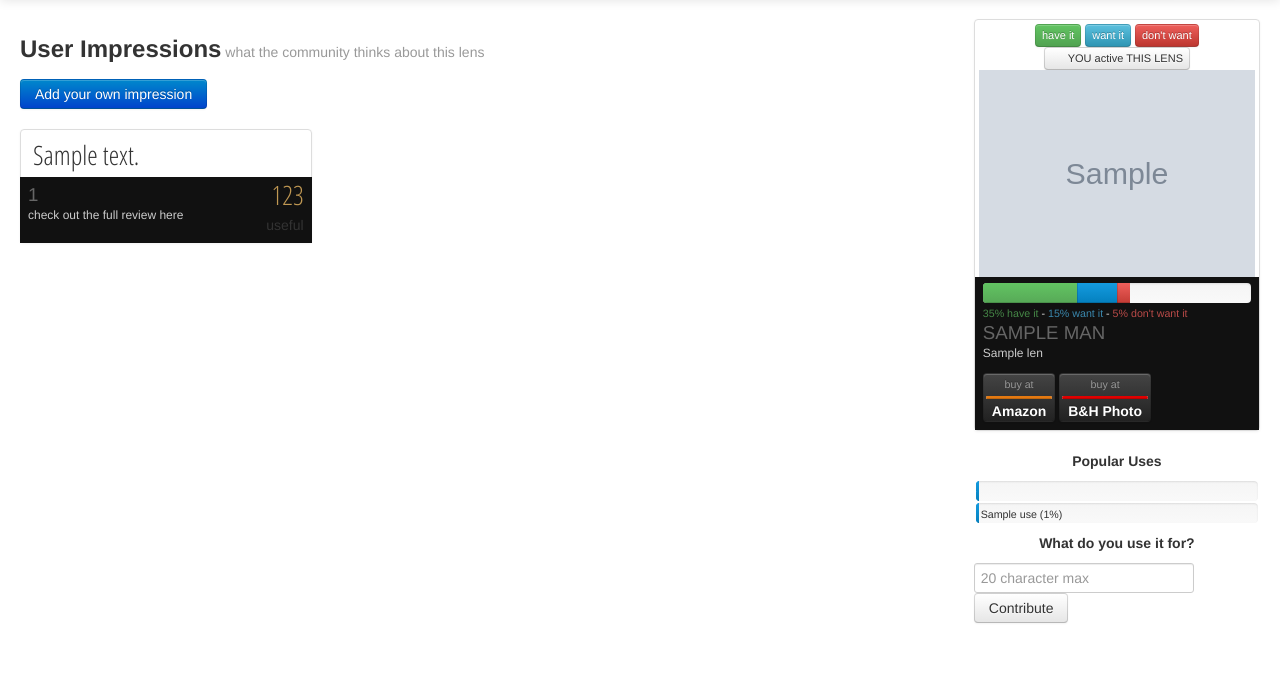
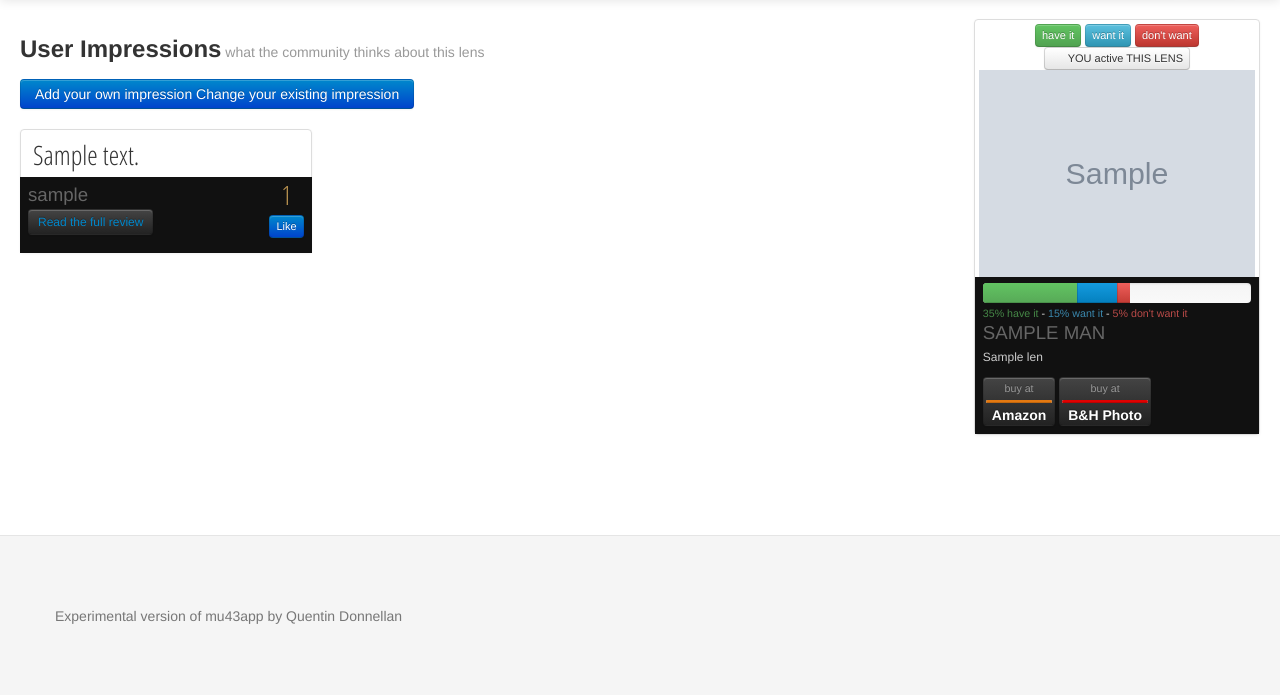
Before and after one commit to qdonnellan/speculess, a Python web app: template templates/lensPage.html in a window 1280 px wide. Shown: the part 41-736 px from the top of the page. Run offline with Jinja, Linux system fonts and the light colour scheme; the template is opened without the code that fills it: most values are stand-ins (such as "Sample title", 1, 10 or a date in 2020); grey boxes marked "Sample" are stand-in pictures; some libraries are stand-ins or nearby versions.

Commit message:
comment like function

```diff
--- a/stylesheets/docs.css
+++ b/stylesheets/docs.css
@@ -39,13 +39,18 @@
 .frontNailCardHead {
   color:#666;
   font-size:14pt;
-  margin:0px;
+  margin:0px 0px 4px 0px;
 }
 
 .frontNailCardInfo {
   color:#CCC;
   font-size:12px
 }
+
+.frontNailCardInfo a {
+  color:#08C;
+}
+
 
 .shopping {
   padding:0px;
--- a/templates/base.html
+++ b/templates/base.html
@@ -52,7 +52,13 @@
 			{% block body %}{% endblock %}
 		</div>
 
-
+		<footer class="footer">
+			<div class="container">
+				<p class="muted">
+					Experimental version of mu43app by Quentin Donnellan
+				</p>
+			</div>
+		</footer>
 
 	<script type="text/javascript">
 		$(document).ready(function () {
--- a/templates/lensPage.html
+++ b/templates/lensPage.html
@@ -5,7 +5,10 @@
 			<h3>User Impressions<small> what the community thinks about this lens</small></h3>
 
 			<!-- Button to trigger modal -->
-			<a href="#myModal" role="button" class="btn btn-primary" data-toggle="modal" style="display:{{ localUser.displayUser}}">Add your own impression</a>
+			<a href="#myModal" role="button" class="btn btn-primary" data-toggle="modal" style="display:{{ localUser.displayUser}}">
+				<span style="display:{{userComment.displayAlt}}">Add your own impression</span>
+				<span style="display:{{userComment.display}}">Change your existing impression</span>
+			</a>
 			<!-- Modal -->
 			<div id="myModal" class="modal hide fade" tabindex="-1" role="dialog" aria-labelledby="myModalLabel" aria-hidden="true">
 				<div class="modal-header">
@@ -17,11 +20,14 @@
 					<div class="modal-body">
 							<label><strong>In less than 200 characters,</strong> tell us what you think about this lens</label>
 
-							<textarea row="10" class="span12" name="newImpression" onblur="textCounter(this,this.form.counter,200);" onkeyup="textCounter(this,this.form.counter,200);"></textarea>
+							<textarea row="10" class="span12" name="newImpression" onblur="textCounter(this,this.form.counter,200);" onkeyup="textCounter(this,this.form.counter,200);">{{ userComment.comment }}</textarea>
 							<input class="btn btn-primary disabled" onblur="textCounter(this.form.recipients,this,200);" disabled  onfocus="this.blur();" value="200" name="counter" style="width:30px; padding:2px ">
-							<span class="muted">characters remaining</span><br><br> <hr>
+							<span class="muted">characters remaining</span>
+							<span class="text-error" style="display:{{ userComment.display }}"> leave blank to delete existing comment</span>
+							<br><br> <hr>
 							<label><strong>Link to your site</strong>, if you've written a detailed review on this lens, link to it here!</label>
-							<input type="text" class="span12" name="reviewLink" placeholder="http://myreviewblog.example.com"></input>
+							<input type="text" class="span12" name="reviewLink" placeholder="http://myreviewblog.example.com" value = "{{userComment.link}}">
+							<label class="muted">Make sure you include "http://", "https://", etc. or your link will not work correctly</label>
 					</div>
 					<div class="modal-footer" style="margin-bottom:-20px">
 							<button class="btn" data-dismiss="modal" aria-hidden="true">Discard</button>
@@ -40,13 +46,17 @@
 							</div>
 							<div style="margin:0px -5px -5px -5px; background:#111; padding:8px">
 								<div class="pull-right" style="text-align:center">
-									<p class="pull-right text-warning" style="font-family: 'Open Sans Condensed', sans-serif; font-size:20pt;">
-										123
+									<p class="text-warning" style="font-family: 'Open Sans Condensed', sans-serif; font-size:20pt;">
+										{{comment.count}}
 									</p>
-									<p style="padding:0; margin:0">useful</p>
+									<a class="btn btn-mini btn-primary" rel="tooltip" data-placement="bottom"
+									title="Like this impression if you feel that it is useful" href="/like/lens/{{lens.id}}/{{comment.userID}}">Like</a>
 								</div>
-								<p class="frontNailCardHead">{{comment.userID}}</p>
-								<p class="frontNailCardInfo">check out the full review here</p>
+								<p class="frontNailCardHead">{{comment.userNickname}}</p>
+								<p class="frontNailCardInfo" >
+									<a class="btn btn-small btn-inverse" href="{{comment.reviewLink}}" style="display:{{comment.reviewDisplay}}" target="_blank">Read the full review</a>
+									<span style="color:#111">.</span>
+								</p>
 							</div>
 						</li>
 						{% endfor %}
@@ -120,29 +130,6 @@
 					</li>
 				</ul>
 			</div>
-			<div style="text-align:center; margin-top:-20px">
-			<h5>Popular Uses</h5>
-			</div>
-			{% for use in bigUses %}
-				<div class="progress" style="margin:2px">
-					<div class="bar" style="width: {{use.percent}}%;">
-						<span class="pull-right" style="padding-right:2px">{{use.useName}} ({{use.percent}}%)</span>
-					</div>
-				</div>
-			{% endfor %}
-			{% for use in smallUses %}
-				<div class="progress" style="margin:2px">
-					<div class="bar" style="width: {{use.percent}}%;"></div>
-					<span style="font-size:8pt; padding:2px">{{use.useName}} ({{use.percent}}%)</span>
-				</div>
-			{% endfor %}
-			<div style="text-align:center;">
-			<h5>What do you use it for?</h5>
-			</div>
-			<form method = "post" class="form-inline">
-				<input type="text" placeholder="20 character max" name = "newUse">
-				<button type="submit" class="btn" name="userUse">Contribute</button>
-			</form>
 		</div>
 	</div>
 
```
Also changed, not shown: comments.py (+67 -13 lines), database.py (+7 -0 lines), main.py (+11 -9 lines).
